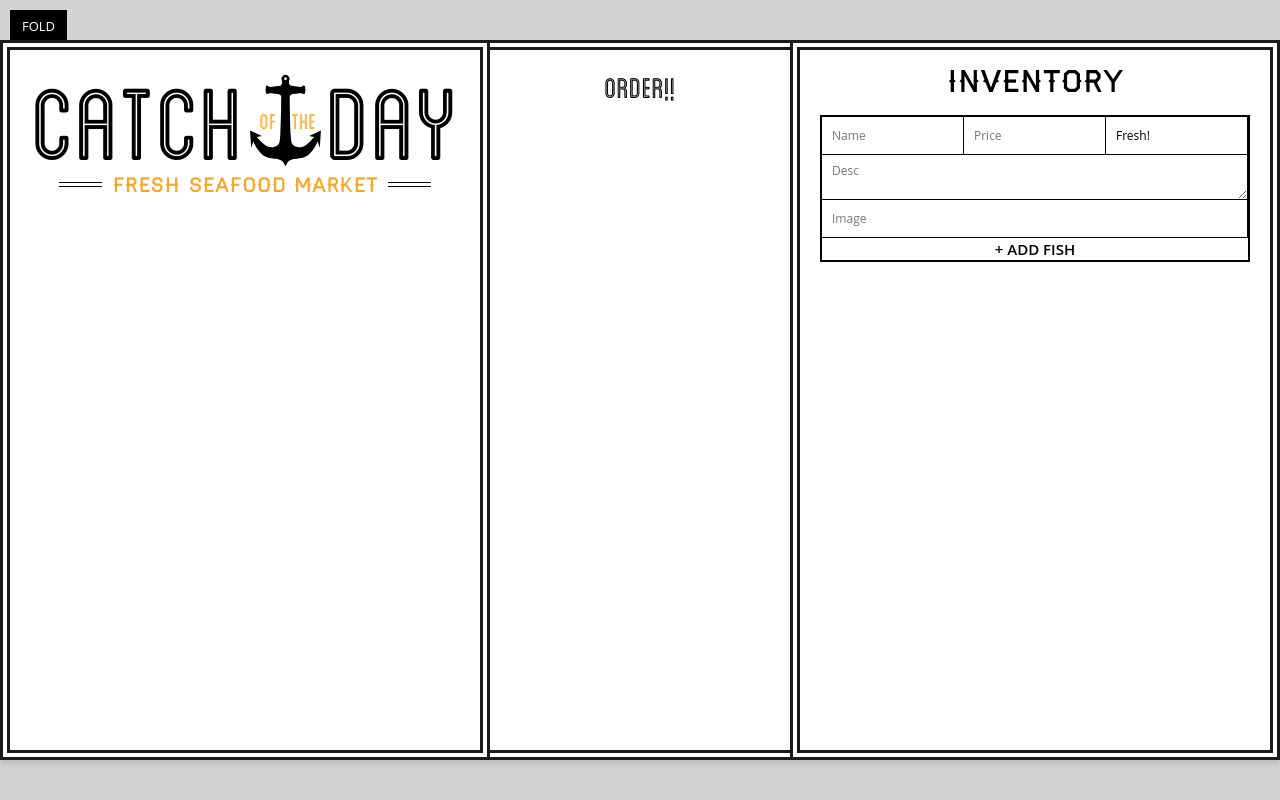
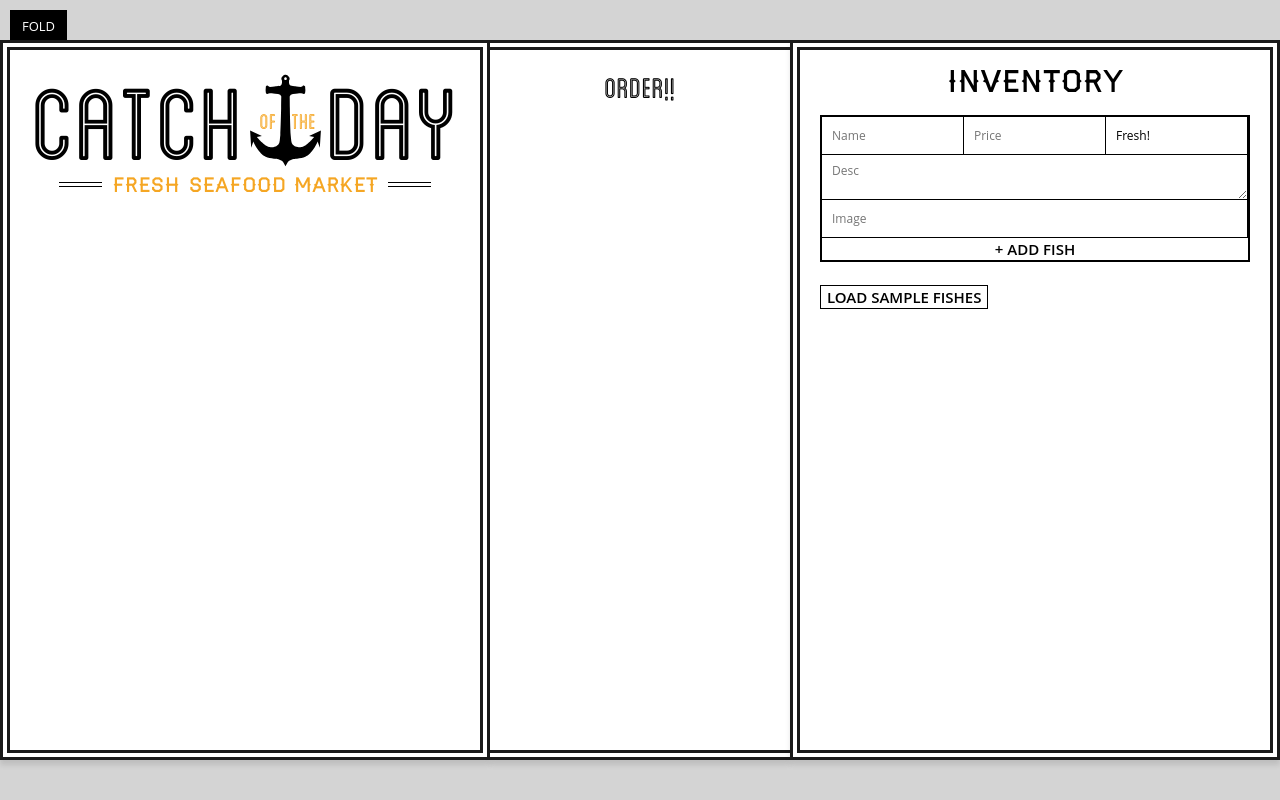
Before and after one commit to dgabor92/Catch-of-the-Day, a React (Create React App) app in the folder webshop/: page /store/1 in a window 1280 px wide. Built offline with nearby package versions, Linux system fonts and the light colour scheme.

Commit message:
Loading data into State onClick

```diff
--- a/webshop/src/components/AddFishForm.js
+++ b/webshop/src/components/AddFishForm.js
@@ -20,7 +20,7 @@
     this.props.addFish(fish);
     //refresh the form
     event.currentTarget.reset();
-    console.log(fish);
+
   };
   render() {
     return (
--- a/webshop/src/components/App.js
+++ b/webshop/src/components/App.js
@@ -2,6 +2,7 @@
 import Header from "./Header";
 import Order from "./Order";
 import Inventory from "./Inventory";
+import sampleFishes from "../sample-fishes";
 
 class App extends React.Component {
   state = {
@@ -16,6 +17,9 @@
     // 3. Set the new fishes object to state
     this.setState({ fishes });
   };
+  loadSampleFishes = () => {
+    this.setState({ fishes: sampleFishes });
+  };
   render() {
     return (
       <div className="catch-of-the-day">
@@ -23,7 +27,10 @@
           <Header tagline="Fresh Seafood Market" />
         </div>
         <Order />
-        <Inventory addFish={this.addFish} />
+        <Inventory
+          addFish={this.addFish}
+          loadSampleFishes={this.loadSampleFishes}
+        />
       </div>
     );
   }
--- a/webshop/src/components/Inventory.js
+++ b/webshop/src/components/Inventory.js
@@ -7,6 +7,7 @@
       <div className="inventory">
         <h2>Inventory</h2>
         <AddFishForm addFish={this.props.addFish} />
+        <button onClick={this.props.loadSampleFishes}>Load Sample Fishes</button>
       </div>
     );
   }
```
